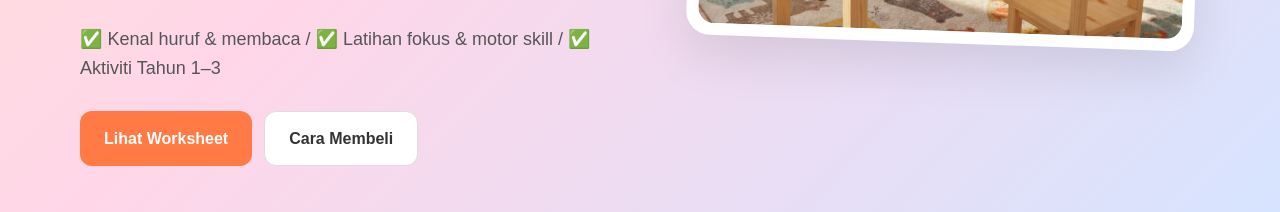
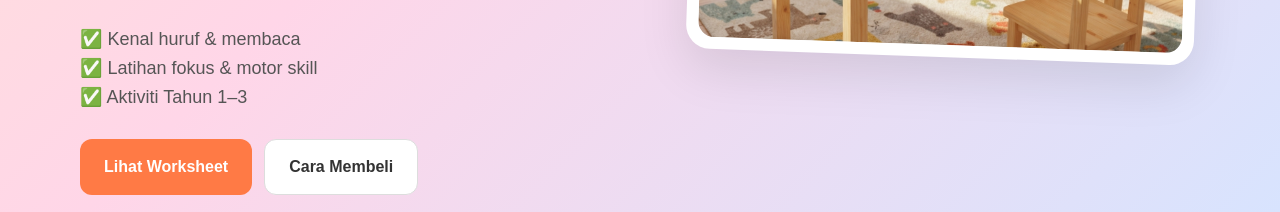
Before and after one commit to Harizsi/edukids-worksheet, a website: page index.html in a window 1280 px wide. Shown: the part 588-800 px from the top of the page. Drawn offline with Linux system fonts and the light colour scheme.

Commit message:
Update index.html

```diff
--- a/index.html
+++ b/index.html
@@ -1306,8 +1306,8 @@
             </p>
 
             <p>
-                 ✅ Kenal huruf & membaca /
-                 ✅ Latihan fokus & motor skill /
+                 ✅ Kenal huruf & membaca<br>
+                 ✅ Latihan fokus & motor skill<br>
                  ✅ Aktiviti Tahun 1–3
             </p>
 
```
